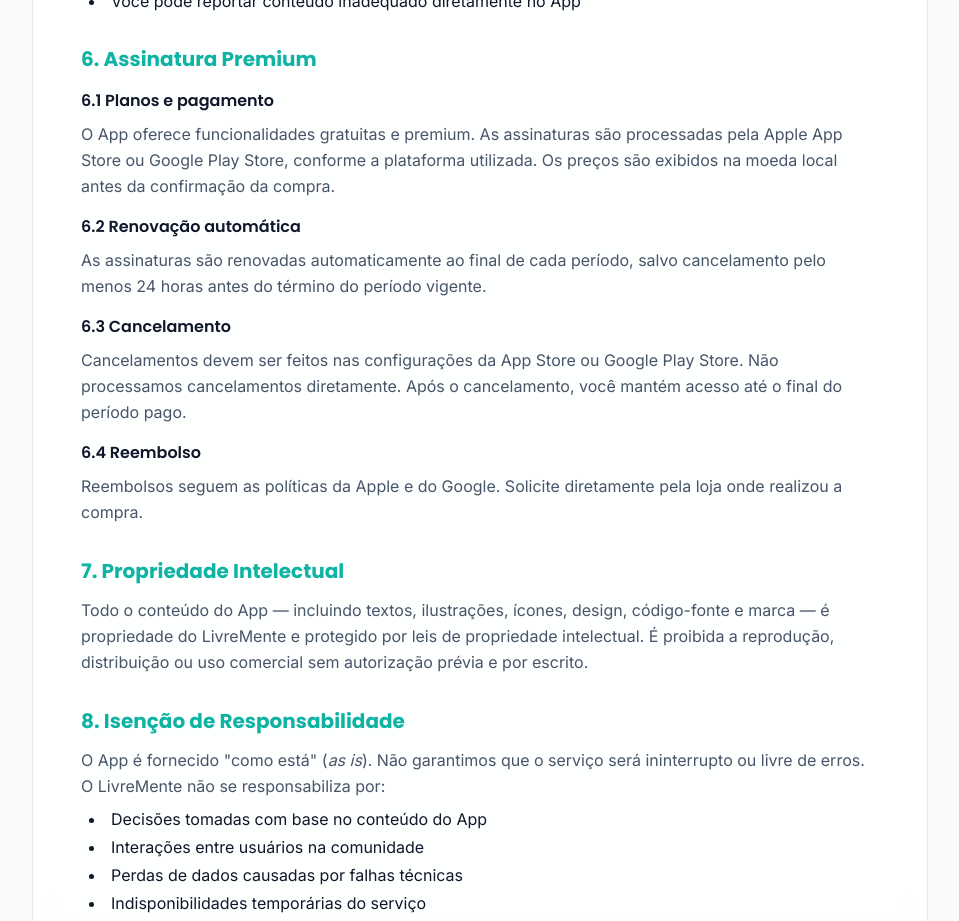
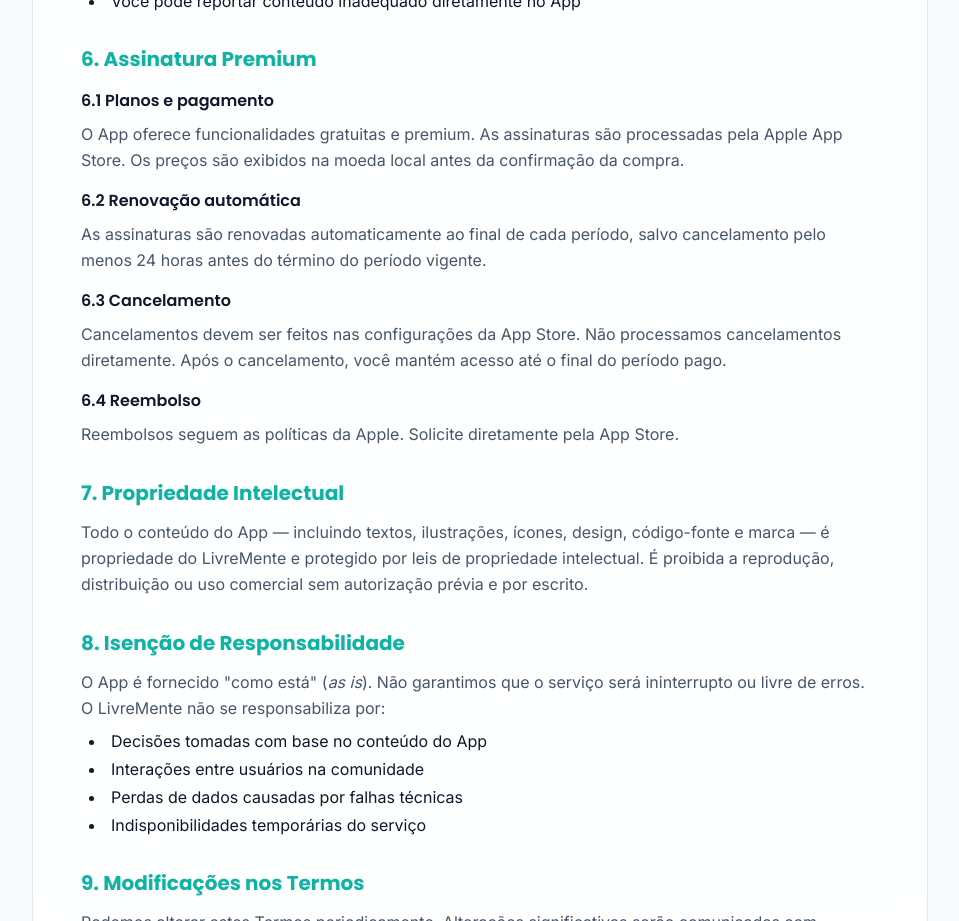
Before and after one commit to GabrielCancelli/livremente-landing, a React (Vite) app: page /terms in a window 1280 px wide. Shown: the part 1900-2821 px from the top of the page, without its empty margins (160-1119 px from the left). Built offline with nearby package versions, Linux system fonts and the light colour scheme.

Commit message:
refactor: remove Google Play Store support from pricing and terms documentation

```diff
--- a/src/pages/Pricing.tsx
+++ b/src/pages/Pricing.tsx
@@ -80,7 +80,7 @@ const plans: Plan[] = [
 const faqs = [
   {
     q: "Posso cancelar a qualquer momento?",
-    a: "Sim! Sem multa, sem burocracia. Cancele direto pelo app ou pela loja (App Store / Google Play).",
+    a: "Sim! Sem multa, sem burocracia. Cancele direto pelo app ou pela App Store.",
   },
   {
     q: "A versão gratuita realmente funciona?",
@@ -88,7 +88,7 @@ const faqs = [
   },
   {
     q: "Como funciona o pagamento?",
-    a: "O pagamento é processado via App Store (iOS) ou Google Play (Android) com total segurança. Suportamos Pix, cartão e boleto via plataformas das lojas.",
+    a: "O pagamento é processado via App Store (iOS) com total segurança. Suportamos os métodos de pagamento aceitos pela Apple.",
   },
   {
     q: "Tem desconto no plano anual?",
--- a/src/pages/Terms.tsx
+++ b/src/pages/Terms.tsx
@@ -170,8 +170,8 @@ export default function Terms() {
               </h3>
               <p className="text-light-slate leading-relaxed">
                 O App oferece funcionalidades gratuitas e premium. As assinaturas
-                são processadas pela Apple App Store ou Google Play Store,
-                conforme a plataforma utilizada. Os preços são exibidos na moeda
+                são processadas pela Apple App Store.
+                Os preços são exibidos na moeda
                 local antes da confirmação da compra.
               </p>
 
@@ -188,8 +188,7 @@ export default function Terms() {
                 6.3 Cancelamento
               </h3>
               <p className="text-light-slate leading-relaxed">
-                Cancelamentos devem ser feitos nas configurações da App Store ou
-                Google Play Store. Não processamos cancelamentos diretamente. Após
+                Cancelamentos devem ser feitos nas configurações da App Store. Não processamos cancelamentos diretamente. Após
                 o cancelamento, você mantém acesso até o final do período pago.
               </p>
 
@@ -197,8 +196,8 @@ export default function Terms() {
                 6.4 Reembolso
               </h3>
               <p className="text-light-slate leading-relaxed">
-                Reembolsos seguem as políticas da Apple e do Google. Solicite
-                diretamente pela loja onde realizou a compra.
+                Reembolsos seguem as políticas da Apple. Solicite
+                diretamente pela App Store.
               </p>
             </div>
 
```
